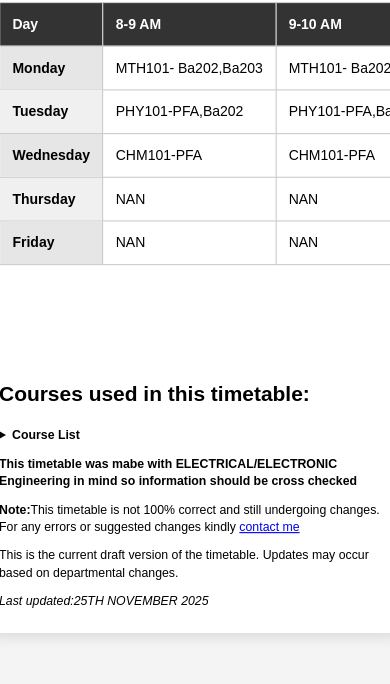
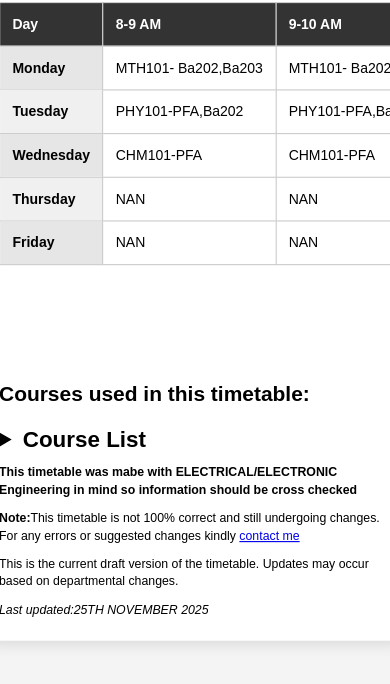
Before and after one commit to dominion-bit/TIMETABLE, a plain HTML site: page index.html in a window 390 px wide. Shown: the part 76-760 px from the top of the page. Drawn offline with Linux system fonts and the light colour scheme.

Commit message:
Refactor CSS for improved mobile responsiveness

```diff
--- a/style.css/styles.css
+++ b/style.css/styles.css
@@ -99,9 +99,12 @@ p {
         font-size: 18px;
     }
 
-    p, summary, li {
+    p, li {
         font-size: 11px;
         line-height: 1.4;
+    }
+    summary {
+        font-size: 20px;
     }
 
     .timetable-container {
```
